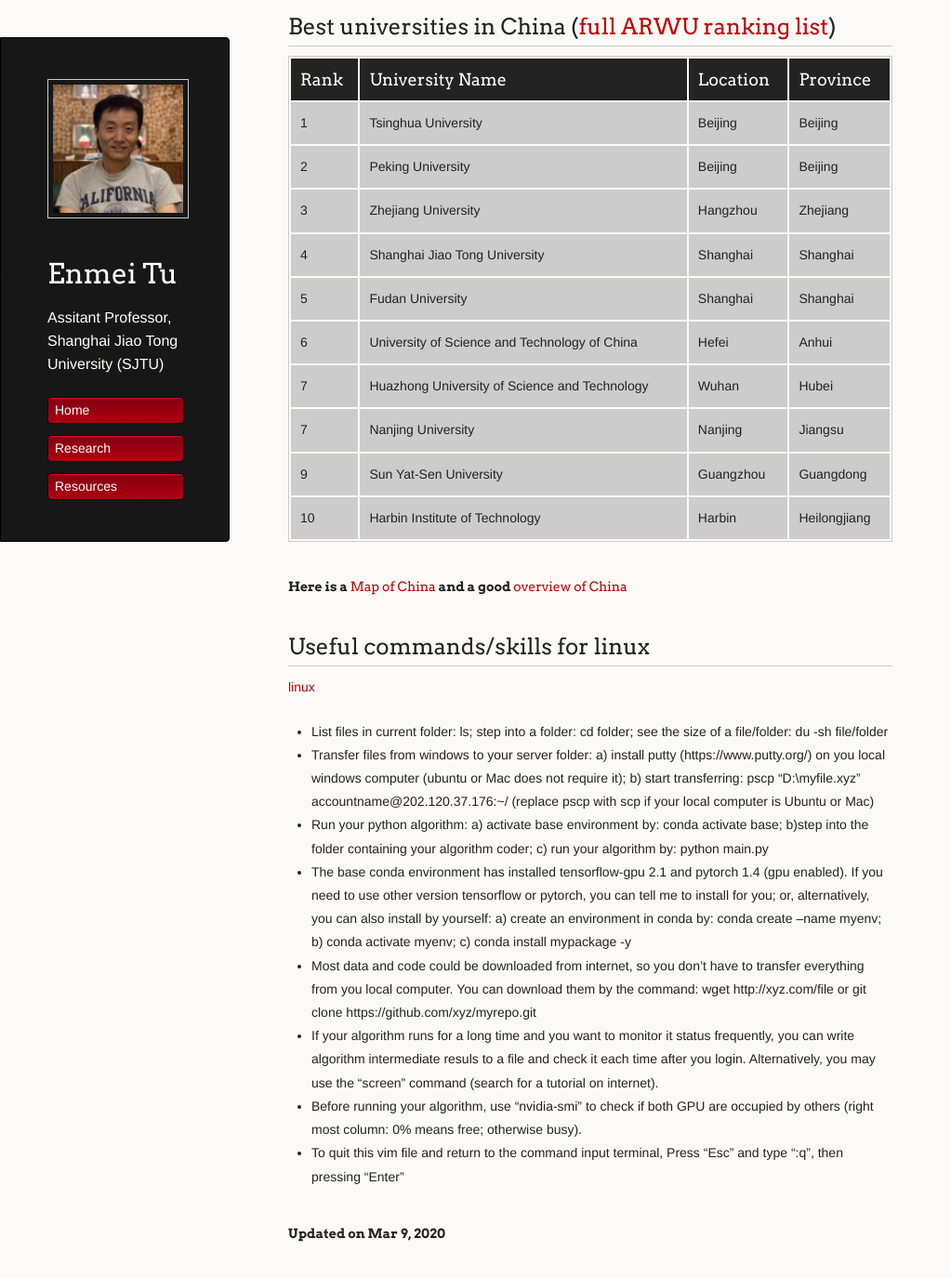
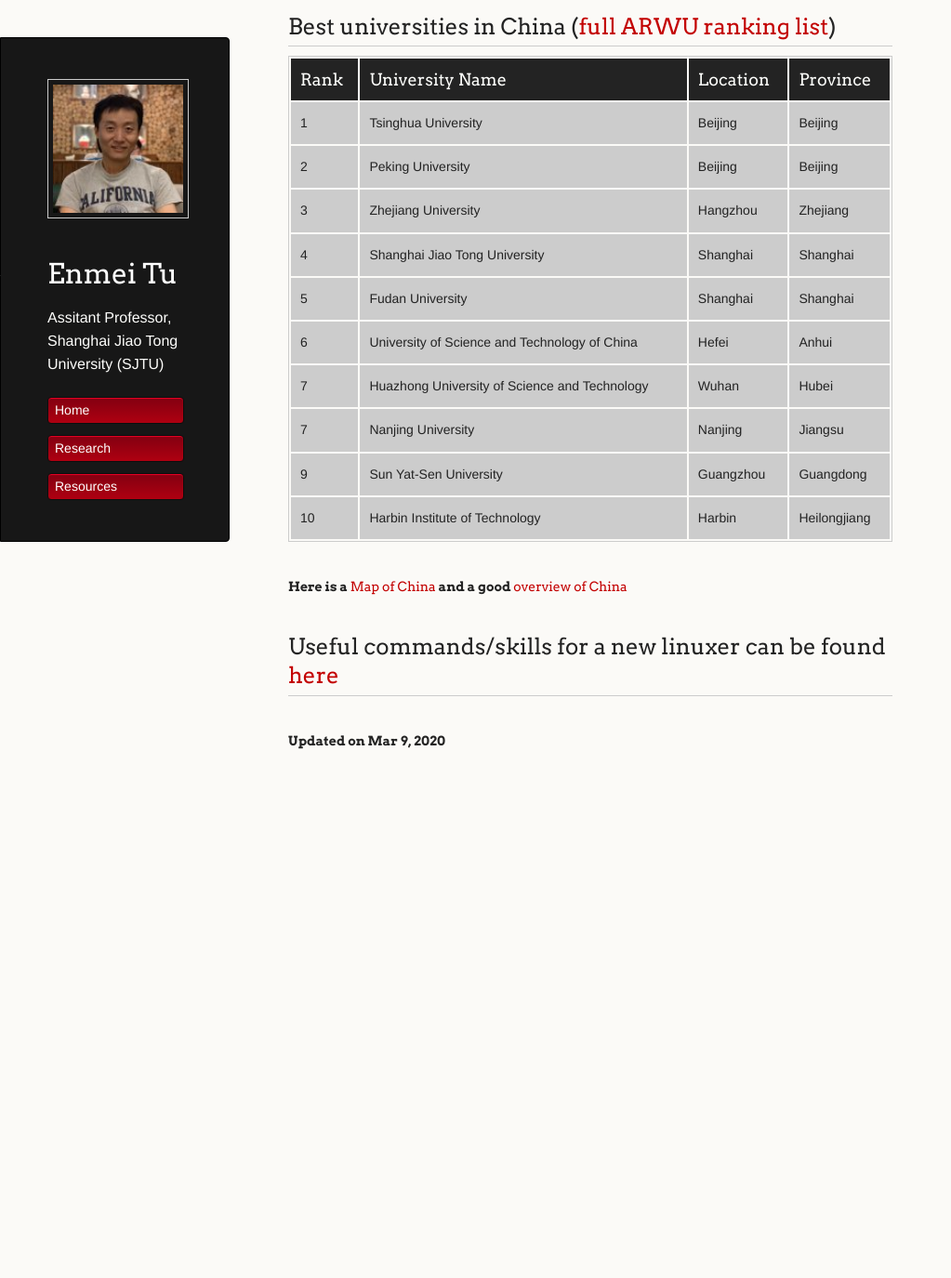
Before and after one commit to hellotem/enmeitu.github.io, a Jekyll site: the page built from resource/index.md, in a window 1280 px wide and 1400 px high, scrolled down 849 px. Shown: the top 1375 px of the window at 93% size, without its empty margins (0-1023 px from the left). Built offline with Jekyll 4.4.1, drawn with Linux system fonts in a browser that asks for light colours; our own code applies the rules of GitHub Pages for plain Markdown files; after the commit the page ends 1719 px from its top, so only the background shows below that.

Commit message:
Update index.md

```diff
--- a/resource/index.md
+++ b/resource/index.md
@@ -38,15 +38,7 @@
 
 #### Here is a [Map of China](https://www.chinadiscovery.com/china-maps/china-provincial-map.html) and a good [overview of China](https://www.chinadiscovery.com/travel-guide/facts.html)
 
-## Useful commands/skills for linux
- [linux](linux.md)
-  * List files in current folder: ls; step into a folder: cd folder; see the size of a file/folder: du -sh file/folder
-  * Transfer files from windows to your server folder: a) install putty (https://www.putty.org/) on you local windows computer (ubuntu or Mac does not require it); b) start transferring: pscp "D:\myfile.xyz" accountname@202.120.37.176:~/  (replace pscp with scp if your local computer is Ubuntu or Mac)
-  * Run your python algorithm: a) activate base environment by: conda activate base; b)step into the folder containing your algorithm coder; c) run your algorithm by: python main.py
-  * The base conda environment has installed tensorflow-gpu 2.1 and pytorch 1.4 (gpu enabled). If you need to use other version tensorflow or pytorch, you can tell me to install for you; or, alternatively, you can also install by yourself: a) create an environment in conda by: conda create --name myenv; b) conda activate myenv; c) conda install mypackage -y
-  * Most data and code could be downloaded from internet, so you don't have to transfer everything from you local computer. You can download them by the command: wget http://xyz.com/file or git clone https://github.com/xyz/myrepo.git
-  * If your algorithm runs for a long time and you want to monitor it status frequently, you can write algorithm intermediate resuls to a file and check it each time after you login. Alternatively, you may use the "screen" command (search for a tutorial on internet).
-  * Before running your algorithm, use "nvidia-smi" to check if both GPU are occupied by others (right most column: 0% means free; otherwise busy).
-  * To quit this vim file and return to the command input terminal, Press "Esc" and type ":q", then pressing "Enter"
+## Useful commands/skills for a new linuxer can be found [here](linux.md)
+
 
 ###### Updated on Mar 9, 2020
```
